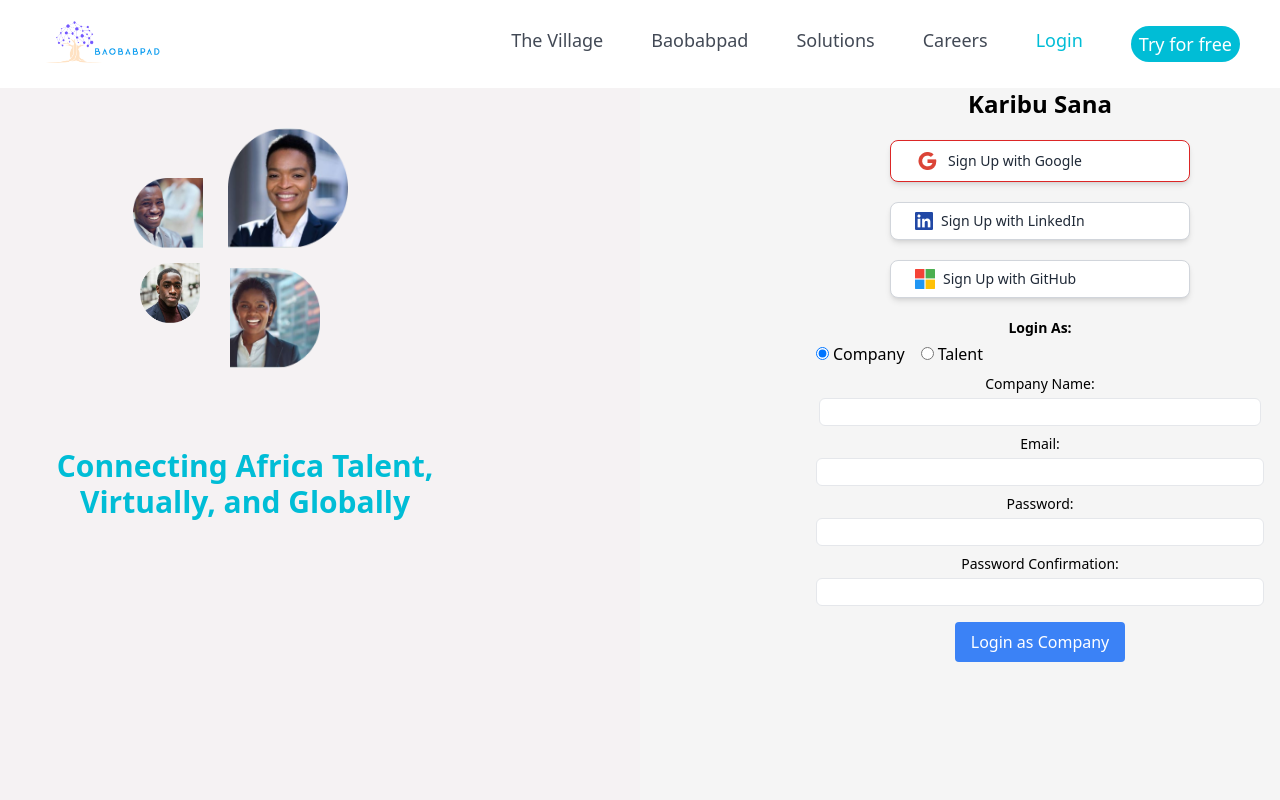
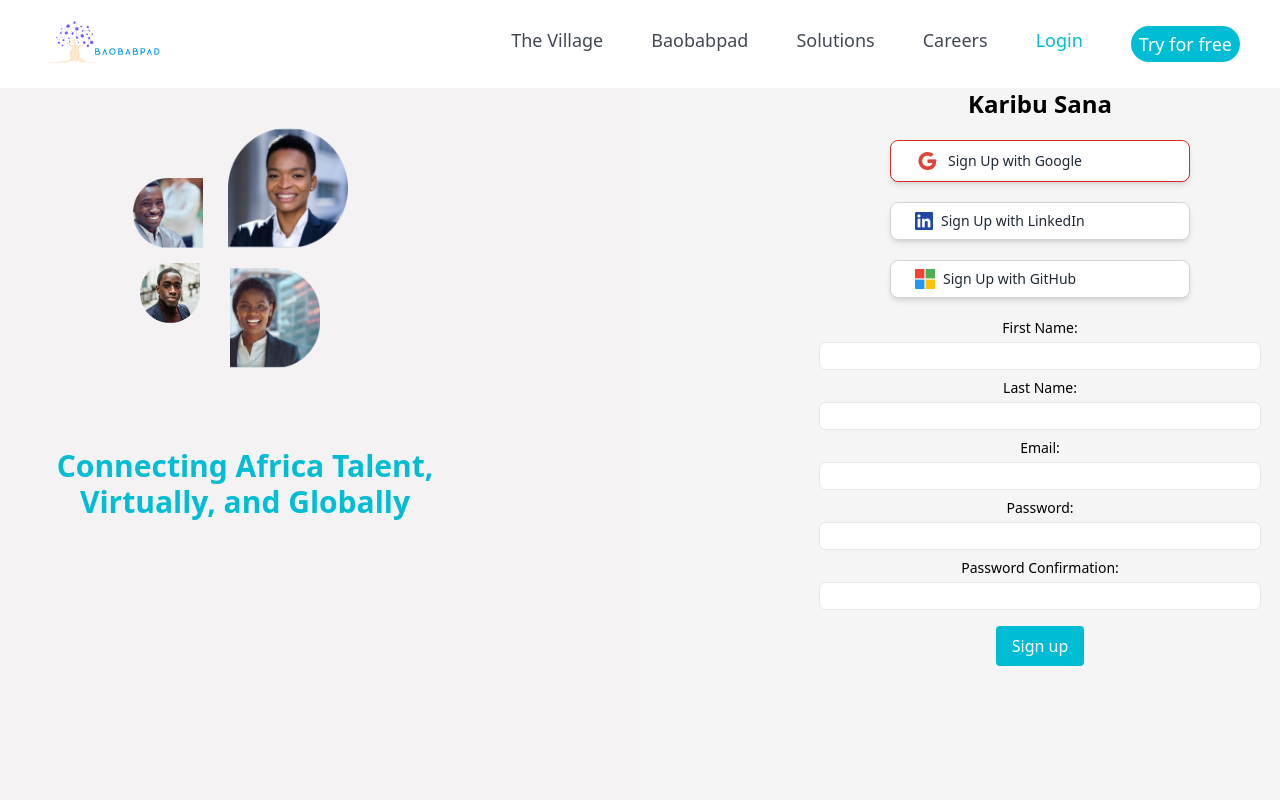
Before and after one commit to baobabpad-pilot/baobabpad_frontend_v0, a Next.js app: page /Careers in a window 1280 px wide. Shown: the top 800 px of the page. Built offline with nearby package versions, Linux system fonts and the light colour scheme.

Commit message:
"Remove company login, simplify validation and update design for talent login form"
This commit removes the company login type, simplifies the validation schema, and updates the design for the talent login form. The radio buttons for login type selection

```diff
--- a/src/components/career_section/LoginForm.tsx
+++ b/src/components/career_section/LoginForm.tsx
@@ -4,8 +4,7 @@
 import * as yup from "yup";
 
 interface FormData {
-  loginType: "company" | "talent";
-  companyName?: string;
+  loginType: "talent";
   firstName?: string;
   lastName?: string;
   email: string;
@@ -14,29 +13,9 @@
 }
 
 const LoginForm = () => {
-  const [loginType, setLoginType] = useState<"company" | "talent">("company"); // Initialize loginType state
-  const handleLoginTypeChange = (type: "company" | "talent") => {
-    setLoginType(type);
-  };
-
   const loginSchema = yup.object().shape({
-    // Define validation schema
-    fullName:
-      loginType === "talent"
-        ? yup.string().required("Full name is required")
-        : yup.string(),
-    companyName:
-      loginType === "company"
-        ? yup.string().required("Company name is required")
-        : yup.string(),
-    firstName:
-      loginType === "talent"
-        ? yup.string()
-        : yup.string().required("First name is required"),
-    lastName:
-      loginType === "talent"
-        ? yup.string()
-        : yup.string().required("Last name is required"),
+    firstName: yup.string().required("First name is required"),
+    lastName: yup.string().required("Last name is required"),
     email: yup.string().email().required("Email is required"),
     password: yup
       .string()
@@ -58,68 +37,14 @@
     resolver: yupResolver(loginSchema), // Use loginSchema for validation
   });
 
-  const onSubmit = (data: any) => {
-    console.log(data);
+  const onSubmit = (data: FormData) => {
+    console.log("Form Data:", data);
   };
 
   return (
     <form onSubmit={handleSubmit(onSubmit)} className="max-w-md mx-auto">
-      {/* Radio buttons for login type */}
-      {/* Add error message below each input field */}
       <div className="mb-2">
-        <label className="block mb-1 font-bold text-sm" htmlFor="loginType">
-          Login As:
-        </label>
-        <div className="flex">
-          <label className="mr-4">
-            <input
-              type="radio"
-              value="company"
-              {...register("loginType")}
-              checked={loginType === "company"}
-              onChange={() => handleLoginTypeChange("company")}
-              className="mr-1"
-              style={{ width: "auto", height: "auto" }}
-            />
-            Company
-          </label>
-          <label>
-            <input
-              type="radio"
-              value="talent"
-              {...register("loginType")}
-              checked={loginType === "talent"}
-              onChange={() => handleLoginTypeChange("talent")}
-              className="mr-1"
-              style={{ width: "auto", height: "auto" }}
-            />
-            Talent
-          </label>
-        </div>
-      </div>
-      {/* Render fields based on loginType */}
-      {loginType === "company" ? (
-        <div className="mb-2">
-          <label className="block mb-1  text-sm" htmlFor="companyName">
-            Company Name:
-          </label>
-          <input
-            type="text"
-            id="companyName"
-            {...register("companyName")}
-            className={`w-full px-3 py-2 border rounded-md ${
-              errors.companyName ? "border-red-500" : ""
-            }`}
-            style={{ width: "calc(100% - 6px)", height: "28px" }}
-          />
-          {errors.companyName && (
-            <p className="text-red-500 text-sm">{errors.companyName.message}</p>
-          )}
-        </div>
-      ) : (
-        <>
-          <div className="mb-2">
-            <label className="block mb-1  text-sm" htmlFor="firstName">
+        <label className="block mb-1 text-sm" htmlFor="firstName">
           First Name:
         </label>
         <input
@@ -136,7 +61,7 @@
         )}
       </div>
       <div className="mb-2">
-            <label className="block mb-1  text-sm" htmlFor="lastName">
+        <label className="block mb-1 text-sm" htmlFor="lastName">
           Last Name:
         </label>
         <input
@@ -152,12 +77,8 @@
           <p className="text-red-500 text-sm">{errors.lastName.message}</p>
         )}
       </div>
-        </>
-      )}
-      {/* Common fields */}
-      {/* Repeat similar pattern for other fields */}
       <div className="mb-2">
-        <label className="block mb-1  text-sm" htmlFor="email">
+        <label className="block mb-1 text-sm" htmlFor="email">
           Email:
         </label>
         <input
@@ -167,7 +88,7 @@
           className={`w-full px-3 py-2 border rounded-md ${
             errors.email ? "border-red-500" : ""
           }`}
-          style={{ width: "100%", height: "28px" }}
+          style={{ width: "calc(100% - 6px)", height: "28px" }}
         />
         {errors.email && (
           <p className="text-red-500 text-sm">{errors.email.message}</p>
@@ -184,17 +105,14 @@
           className={`w-full px-3 py-2 border rounded-md ${
             errors.password ? "border-red-500" : ""
           }`}
-          style={{ width: "100%", height: "28px" }}
+          style={{ width: "calc(100% - 6px)", height: "28px" }}
         />
         {errors.password && (
           <p className="text-red-500 text-sm">{errors.password.message}</p>
         )}
       </div>
       <div className="mb-4">
-        <label
-          className="block mb-1  text-sm"
-          htmlFor="passwordConfirmation"
-        >
+        <label className="block mb-1 text-sm" htmlFor="passwordConfirmation">
           Password Confirmation:
         </label>
         <input
@@ -204,7 +122,7 @@
           className={`w-full px-3 py-2 border rounded-md ${
             errors.passwordConfirmation ? "border-red-500" : ""
           }`}
-          style={{ width: "100%", height: "28px" }}
+          style={{ width: "calc(100% - 6px)", height: "28px" }}
         />
         {errors.passwordConfirmation && (
           <p className="text-red-500 text-sm">
@@ -212,12 +130,12 @@
           </p>
         )}
       </div>
-      {/* Submit button */}
       <button
         type="submit"
-        className="bg-blue-500 text-white py-2 px-4 rounded"
+        className=" text-white py-2 px-4 rounded"
+        style={{ backgroundColor: "rgb(0,189,214)" }}
       >
-        {loginType === "company" ? "Login as Company" : "Login as Talent"}
+        Sign up
       </button>
     </form>
   );
```
Lines whose indentation alone changed are shown as unchanged.
